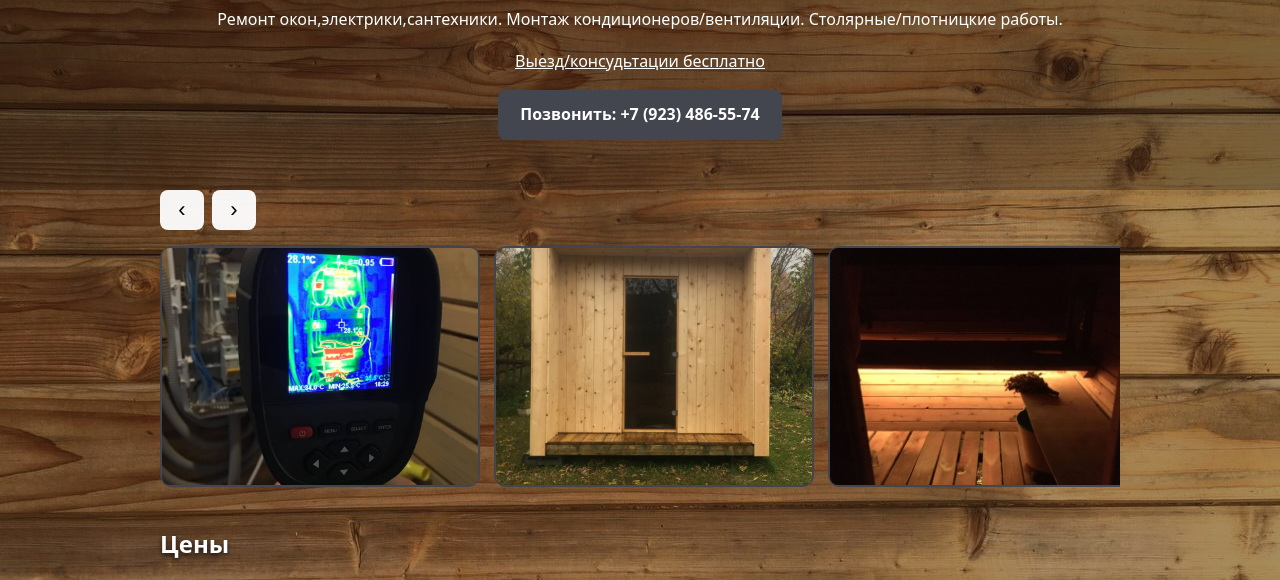
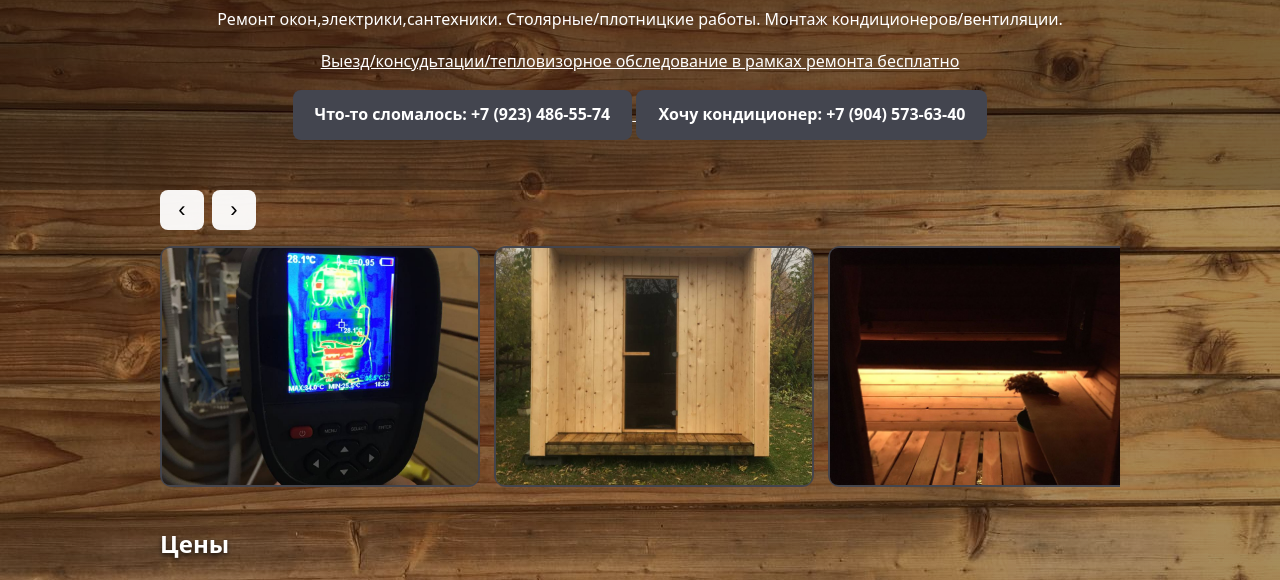
Before and after one commit to ZAKon37/zakon37.github.io, a plain HTML site: page index.html in a window 1280 px wide. Shown: the part 182-762 px from the top of the page. Drawn offline with Linux system fonts and the light colour scheme.

Commit message:
index.html

```diff
--- a/index.html
+++ b/index.html
@@ -219,9 +219,10 @@
   <header>
     <div class="wrap">
       <h1>Поддержка в реализации Ваших планов</h1>
-      <p>Ремонт окон,электрики,сантехники. Монтаж кондиционеров/вентиляции. Столярные/плотницкие работы.</p>
-      <p1>Выезд/консудьтации бесплатно</p>
-      <a class="button" href="tel:+79234865574">Позвонить: +7 (923) 486-55-74</a>
+      <p>Ремонт окон,электрики,сантехники. Столярные/плотницкие работы. Монтаж кондиционеров/вентиляции.</p>
+      <p1>Выезд/консудьтации/тепловизорное обследование в рамках ремонта бесплатно</p>
+      <a class="button" href="tel:+79234865574">Что-то сломалось: +7 (923) 486-55-74</a>
+      <a class="button" href="tel:+79045736340">Хочу кондиционер: +7 (904) 573-63-40</a>
     </div>
   </header>
 
```
